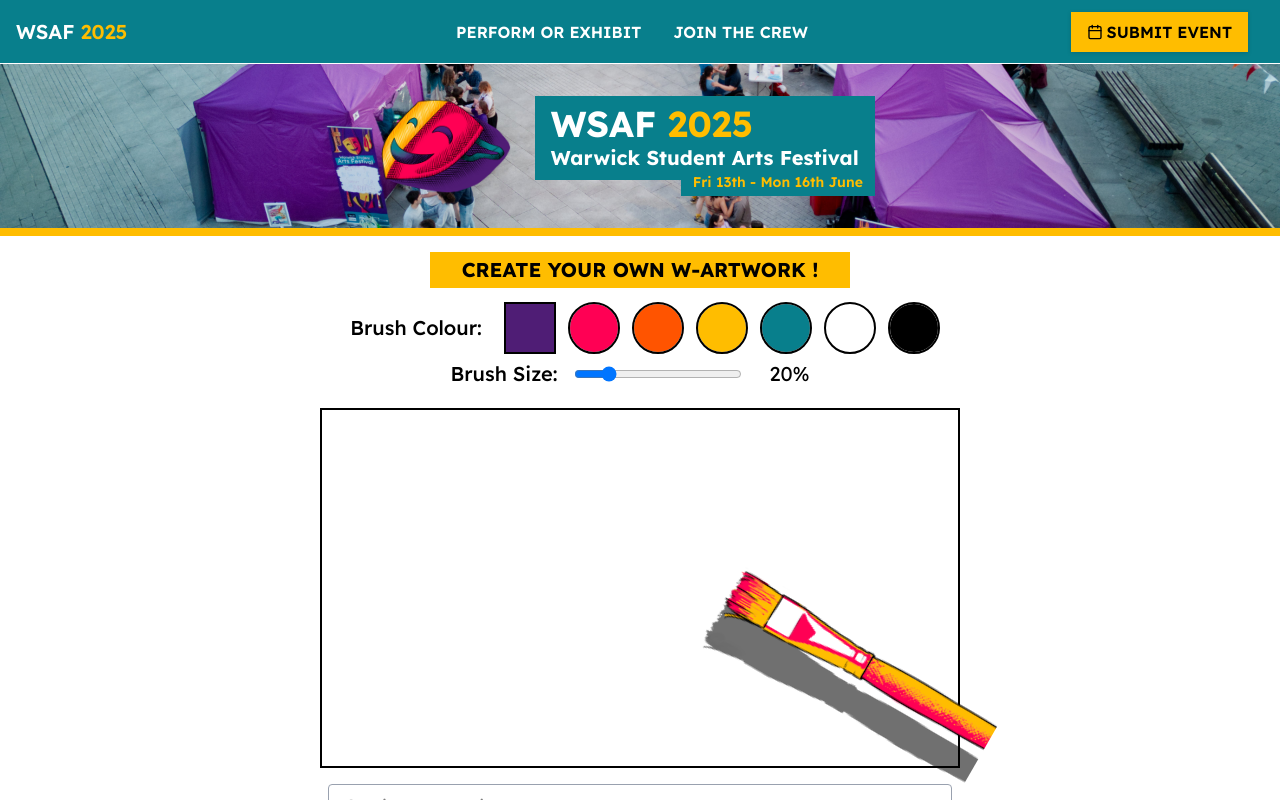
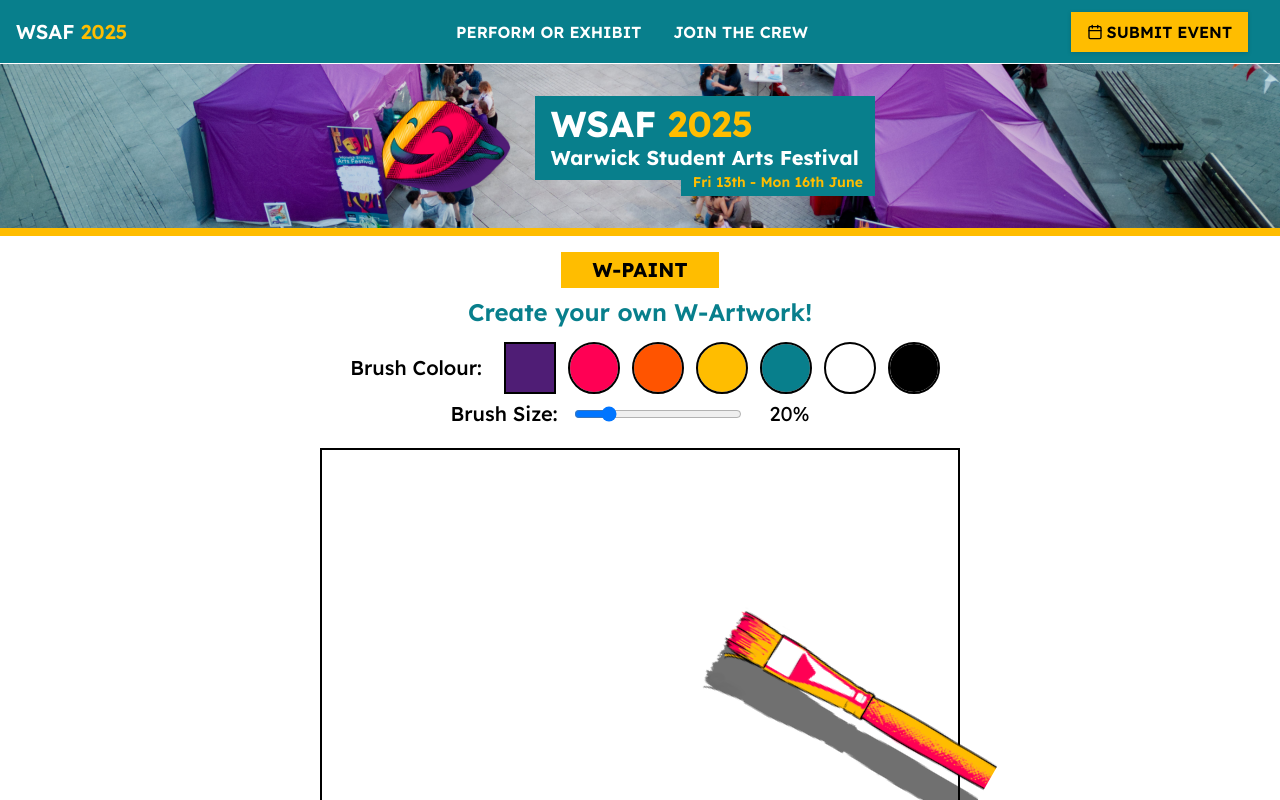
Before and after one commit to WarwickStudentArtsFestival/wsaf25-website, a Next.js app: page /wpaint in a window 1280 px wide. Shown: the top 800 px of the page. Built offline with nearby package versions, Linux system fonts and the light colour scheme.

Commit message:
update paint title

```diff
--- a/src/app/wpaint/page.tsx
+++ b/src/app/wpaint/page.tsx
@@ -91,7 +91,9 @@ const PaintApp = () => {
         className={`text-center relative ${isMouseInside ? 'cursor-none' : 'cursor-default'}`}
       >
         <PageHeader />
-        <HighlightedHeading text="Create your own W-ARTWORK !" />
+        <HighlightedHeading text="W-Paint" />
+        <h1 className="text-teal text-2xl font-semibold mb-2">Create your own W-Artwork!</h1>
+
         <div>
           <ColourPicker currentColor={color} onColorChange={setColor} />
           <BrushSizePicker
```
